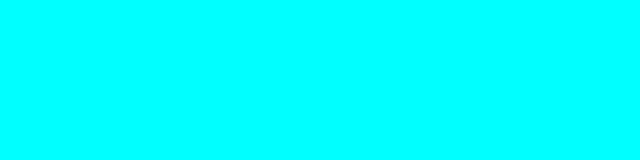
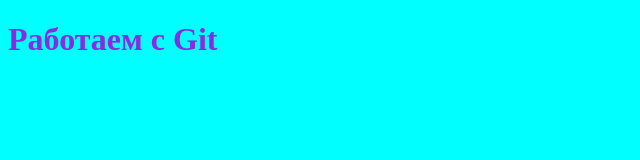
Before and after one commit to lazysl0th/first-projet, a plain HTML site: page index.html in a window 1280 px wide. Shown: the whole page, without its empty margins (0-640 px from the left). Drawn offline with Linux system fonts and the light colour scheme.

Commit message:
add header level

```diff
--- a/index.html
+++ b/index.html
@@ -7,6 +7,7 @@
     <title>My first projet</title>
   </head>
   <body>
+    <h1>Работаем с Git</h1>
 
   </body>
 </html>
--- a/style.css
+++ b/style.css
@@ -1,3 +1,7 @@
 body {
     background-color: aqua;
 }
+
+h1 {
+    color:blueviolet;
+}
```
